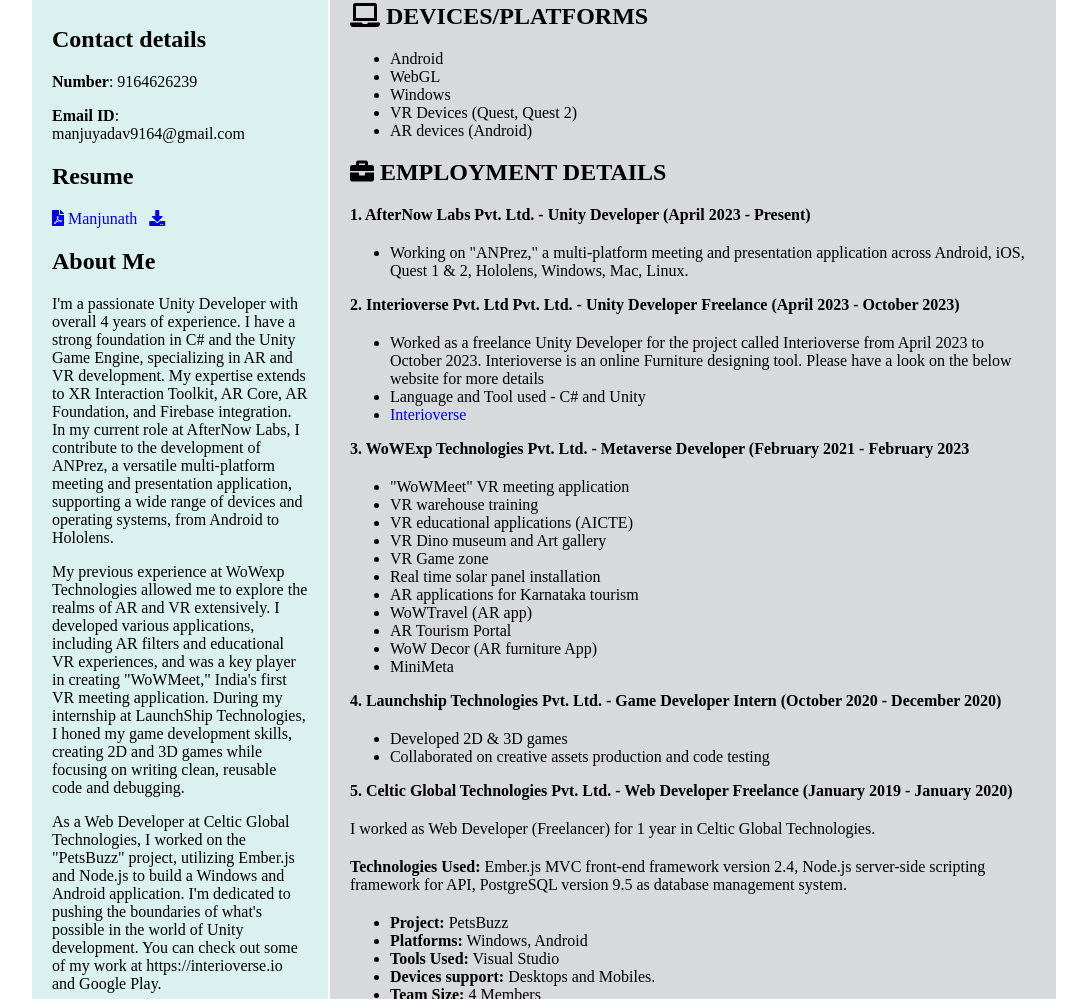
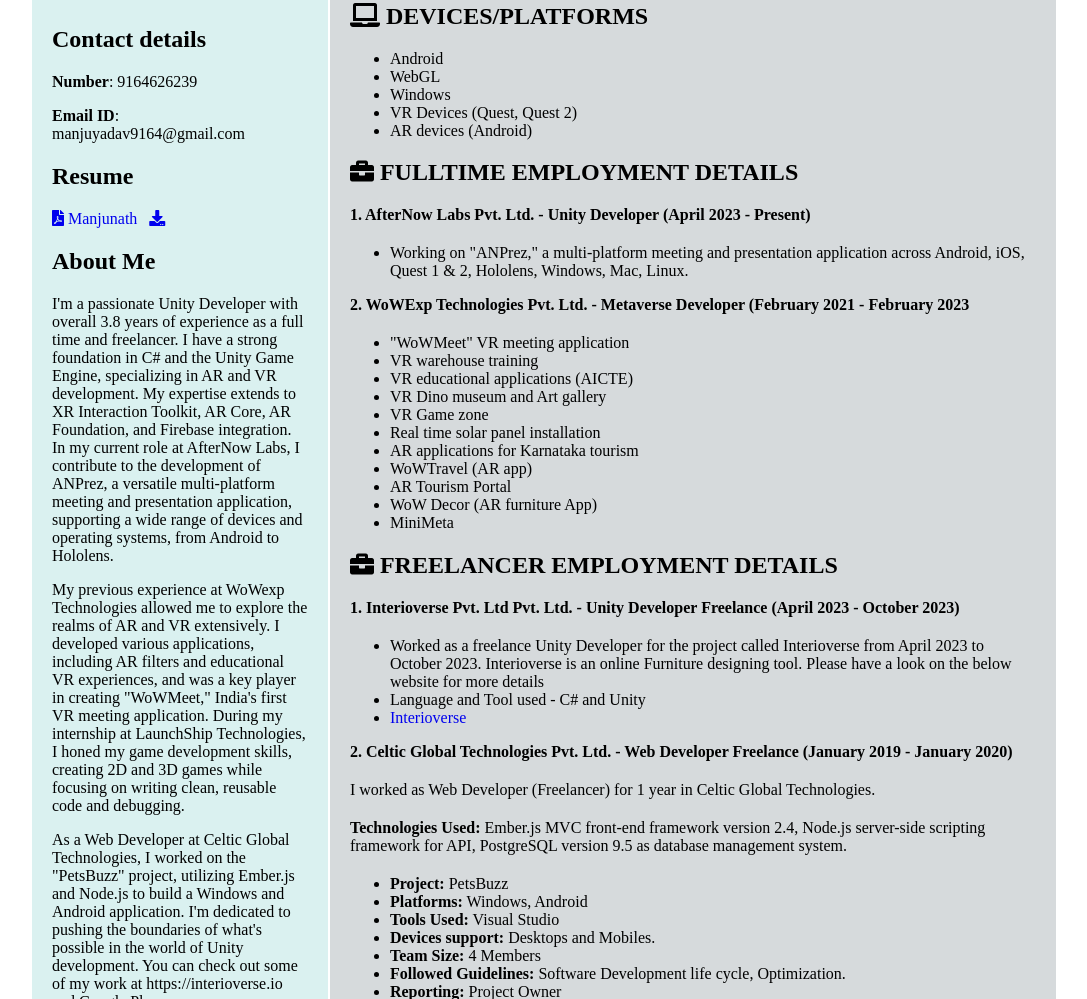
Before and after one commit to ManjunathYadav/ManjunathYadav.github.io, a plain HTML site: page index.html in a window 1280 px wide. Shown: the part 369-1368 px from the top of the page, without its empty margins (96-1183 px from the left). Drawn offline with Linux system fonts and the light colour scheme.

Commit message:
Update index.html

```diff
--- a/index.html
+++ b/index.html
@@ -122,7 +122,7 @@
     <!-- About Me Section -->
     <div class="about-me">
       <h2>About Me</h2>
-      <p>I'm a passionate Unity Developer with overall 4 years of experience. I have a strong foundation in C# and the Unity Game Engine, specializing in AR and VR development. My expertise extends to XR Interaction Toolkit, AR Core, AR Foundation, and Firebase integration.
+      <p>I'm a passionate Unity Developer with overall 3.8 years of experience as a full time and freelancer. I have a strong foundation in C# and the Unity Game Engine, specializing in AR and VR development. My expertise extends to XR Interaction Toolkit, AR Core, AR Foundation, and Firebase integration.
       In my current role at AfterNow Labs, I contribute to the development of ANPrez, a versatile multi-platform meeting and presentation application, supporting a wide range of devices and operating systems, from Android to Hololens.</p>
 
       <p>My previous experience at WoWexp Technologies allowed me to explore the realms of AR and VR extensively. I developed various applications, including AR filters and educational VR experiences, and was a key player in creating "WoWMeet," India's first VR meeting application.
@@ -163,22 +163,14 @@
         <!-- Add more devices/platforms -->
       </ul>
 
-      <h2><i class="fas fa-briefcase"></i> EMPLOYMENT DETAILS</h2>
+      <h2><i class="fas fa-briefcase"></i> FULLTIME EMPLOYMENT DETAILS</h2>
       <p><strong>1.	AfterNow Labs Pvt. Ltd. - Unity Developer (April 2023 - Present)</strong></p>
       <ul>
         <li>Working on "ANPrez," a multi-platform meeting and presentation application across Android, iOS, Quest 1 & 2, Hololens, Windows, Mac, Linux.</li>
         <!-- Add more employment details -->
       </ul>
 
-      <p><strong>2.	Interioverse Pvt. Ltd Pvt. Ltd. - Unity Developer Freelance (April 2023 - October 2023)</strong></p>
-      <ul>
-        <li>Worked as a freelance Unity Developer for the project called Interioverse from April 2023 to October 2023. Interioverse is an online Furniture designing tool. Please have a look on the below website for more details</li>
-        <li>Language and Tool used - C# and Unity</li>
-        <li><a href="https://interioverse.io" target="_blank">Interioverse</a></li>
-        <!-- Add more employment details -->
-      </ul>
-
-      <p><strong>3.	WoWExp Technologies Pvt. Ltd. - Metaverse Developer (February 2021 - February 2023</strong></p>
+      <p><strong>2.	WoWExp Technologies Pvt. Ltd. - Metaverse Developer (February 2021 - February 2023</strong></p>
       <ul>
         <li>"WoWMeet" VR meeting application</li>
         <li>VR warehouse training</li>
@@ -194,13 +186,17 @@
         <!-- Add more employment details -->
       </ul>
 
-      <p><strong>4.	Launchship Technologies Pvt. Ltd. - Game Developer Intern (October 2020 - December 2020)</strong></p>
+      <h2><i class="fas fa-briefcase"></i> FREELANCER EMPLOYMENT DETAILS</h2>
+
+      <p><strong>1.	Interioverse Pvt. Ltd Pvt. Ltd. - Unity Developer Freelance (April 2023 - October 2023)</strong></p>
       <ul>
-        <li>Developed 2D & 3D games</li>
-        <li>Collaborated on creative assets production and code testing</li>
+        <li>Worked as a freelance Unity Developer for the project called Interioverse from April 2023 to October 2023. Interioverse is an online Furniture designing tool. Please have a look on the below website for more details</li>
+        <li>Language and Tool used - C# and Unity</li>
+        <li><a href="https://interioverse.io" target="_blank">Interioverse</a></li>
+        <!-- Add more employment details -->
       </ul>
 
-      <p><strong>5.	Celtic Global Technologies Pvt. Ltd. - Web Developer Freelance (January 2019 - January 2020)</strong></p>
+      <p><strong>2.	Celtic Global Technologies Pvt. Ltd. - Web Developer Freelance (January 2019 - January 2020)</strong></p>
       <p>I worked as Web Developer (Freelancer) for 1 year in Celtic Global Technologies.</p>
       <p><strong>Technologies Used:</strong> Ember.js MVC front-end framework version 2.4, Node.js server-side scripting framework for API, PostgreSQL version 9.5 as database management system.</p>
       <ul>
```
